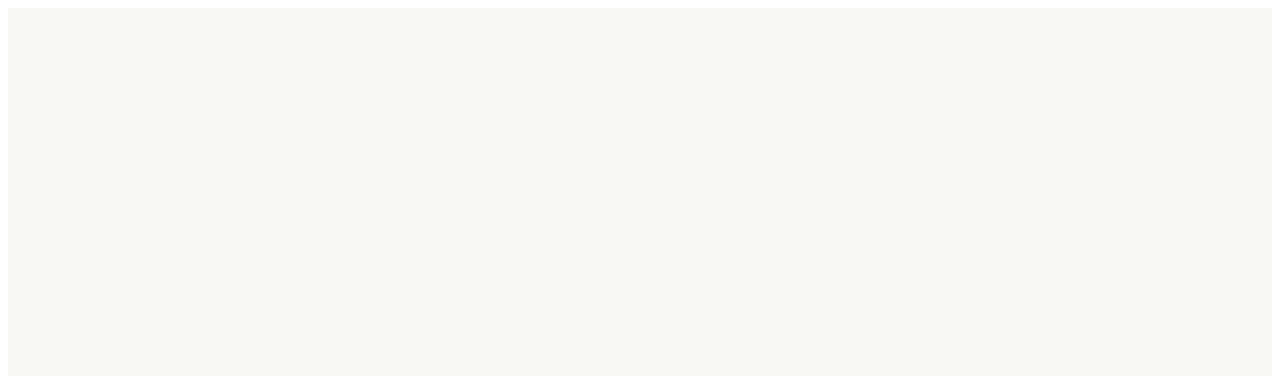
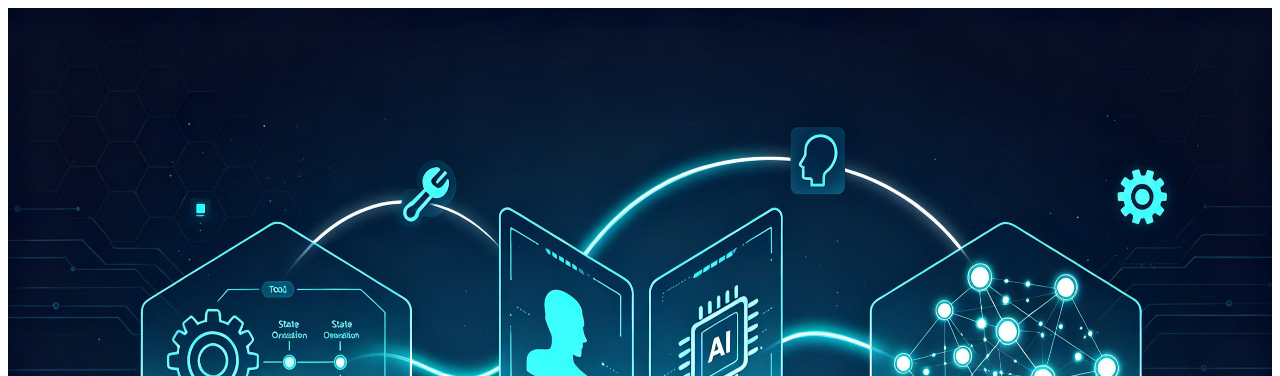
Before and after one commit to wangyadongrn/wangyadongrn.github.io, a plain HTML site: page index.html in a window 1280 px wide. Shown: the top 376 px of the page. Drawn offline with Linux system fonts and the light colour scheme.

Commit message:
Add files via upload
Initial website upload

```diff
--- a/index.html
+++ b/index.html
@@ -17,13 +17,18 @@
             font-size: 40px;
             font-weight: 550;
         }
+
+        .img {
+            width: 100%;
+            height: 100%;
+        }
     </style>
 </head>
 
 <body>
     <div class="page">
 
-        <p>敬请期待!!!</p>
+        <img class="img" src="img/img.jpg" alt="">
 
     </div>
 </body>
```
Also changed, not shown: img/img.jpg (added).
